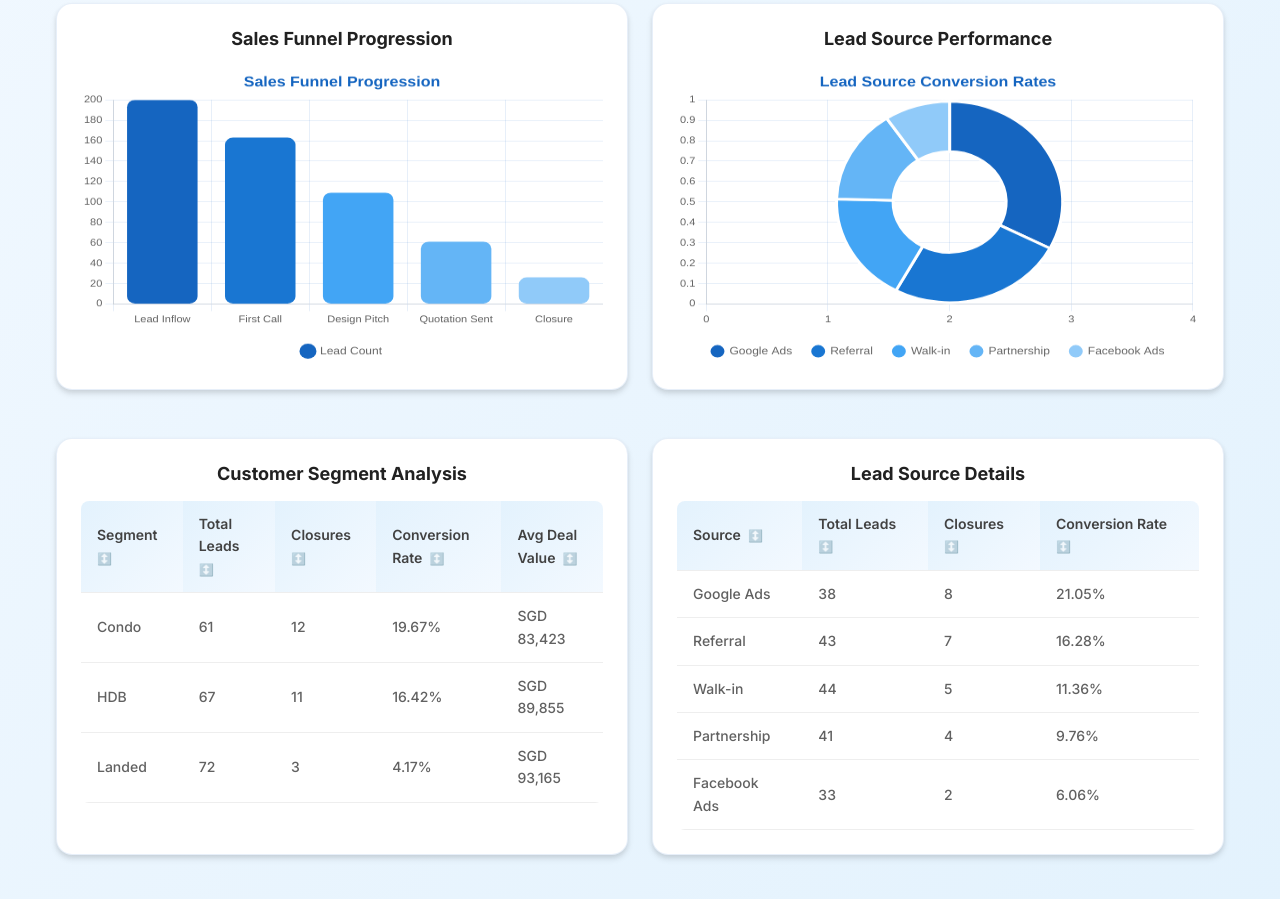
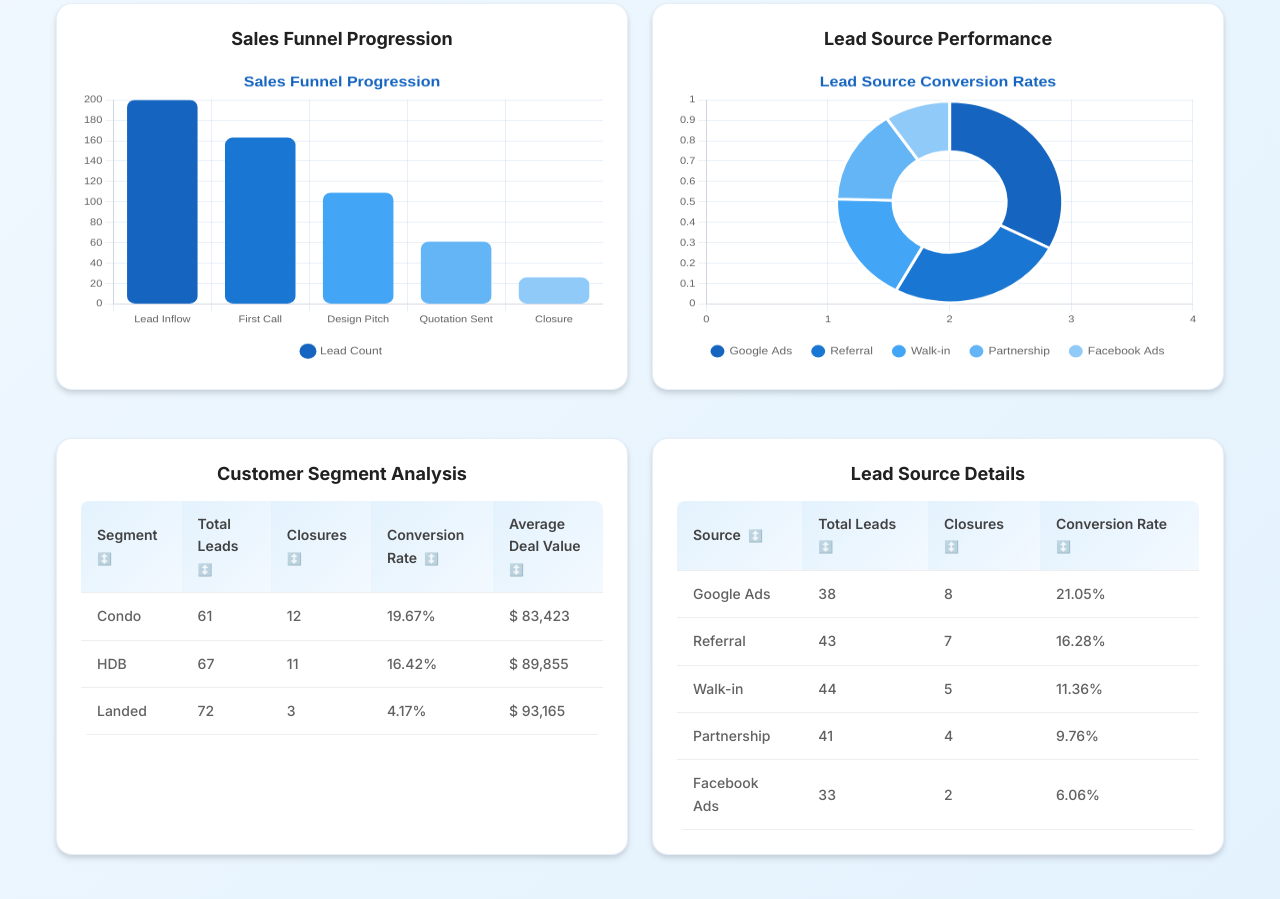
Before and after one commit to AbhikM-Create/Performance-Analytics-Dashboard, a plain HTML site: page index.html in a window 1280 px wide. Shown: the part 571-1470 px from the top of the page. Drawn offline with nearby package versions, Linux system fonts and the light colour scheme.

Commit message:
Update index.html

```diff
--- a/index.html
+++ b/index.html
@@ -88,7 +88,7 @@
                                             <th data-sort="leads">Total Leads</th>
                                             <th data-sort="closures">Closures</th>
                                             <th data-sort="rate">Conversion Rate</th>
-                                            <th data-sort="value">Avg Deal Value</th>
+                                            <th data-sort="value">Average Deal Value</th>
                                         </tr>
                                     </thead>
                                     <tbody id="customer-segments-body">
@@ -97,21 +97,21 @@
                                             <td>61</td>
                                             <td>12</td>
                                             <td>19.67%</td>
-                                            <td>SGD 83,423</td>
+                                            <td>$ 83,423</td>
                                         </tr>
                                         <tr>
                                             <td>HDB</td>
                                             <td>67</td>
                                             <td>11</td>
                                             <td>16.42%</td>
-                                            <td>SGD 89,855</td>
+                                            <td>$ 89,855</td>
                                         </tr>
                                         <tr>
                                             <td>Landed</td>
                                             <td>72</td>
                                             <td>3</td>
                                             <td>4.17%</td>
-                                            <td>SGD 93,165</td>
+                                            <td>$ 93,165</td>
                                         </tr>
                                     </tbody>
                                 </table>
@@ -177,7 +177,7 @@
 
                     <div class="regional-grid">
                         <div class="regional-card">
-                            <h3>🇸🇬 Singapore</h3>
+                            <h3>Singapore</h3>
                             <div class="regional-metrics">
                                 <div class="metric">
                                     <span class="metric-label">Total Leads</span>
@@ -192,14 +192,14 @@
                                     <span class="metric-value">13.89%</span>
                                 </div>
                                 <div class="metric">
-                                    <span class="metric-label">Avg Deal Value</span>
-                                    <span class="metric-value">SGD 89,040</span>
+                                    <span class="metric-label">Average Deal Value</span>
+                                    <span class="metric-value">$ 89,040</span>
                                 </div>
                             </div>
                         </div>
 
                         <div class="regional-card">
-                            <h3>🇮🇳 India</h3>
+                            <h3>India</h3>
                             <div class="regional-metrics">
                                 <div class="metric">
                                     <span class="metric-label">Total Leads</span>
```
